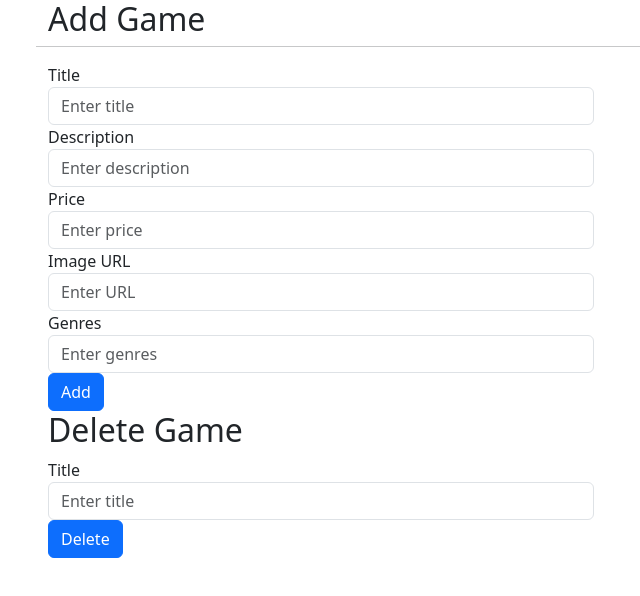
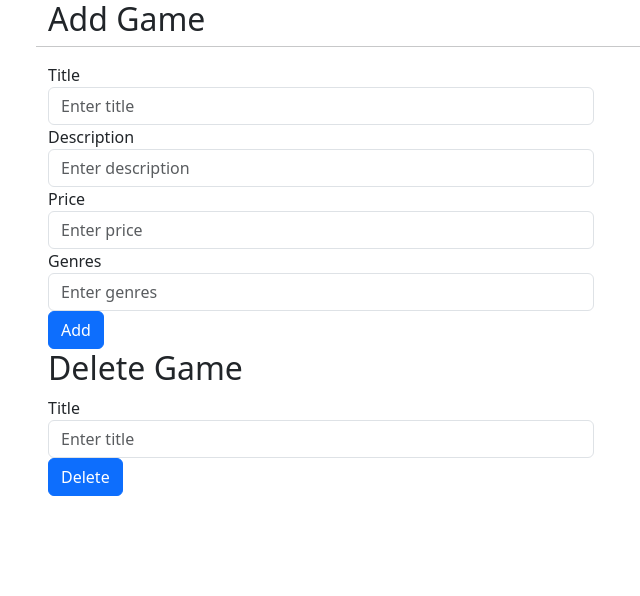
Before and after one commit to kurut08/Para, a React (Create React App) app in the folder para-front/: page /edit in a window 1280 px wide. Shown: the top 596 px of the page, without its empty margins (34-674 px from the left). Built offline with nearby package versions, Linux system fonts and the light colour scheme.

Commit message:
Fixed my branches

```diff
--- a/para-front/src/compontents/Edit.jsx
+++ b/para-front/src/compontents/Edit.jsx
@@ -6,7 +6,6 @@ function Edit(){
     const [title, setTitle] = useState("");
     const [description, setDescription] = useState("");
     const [price, setPrice] = useState("");
-    const [imageUrl, setImageUrl] = useState("");
     const [genres, setGenres] = useState("");
 
     async function addGame(event) {
@@ -16,7 +15,6 @@ function Edit(){
                 title: title,
                 description: description,
                 price: price,
-                imageUrl: imageUrl,
                 genres: genres
             }).then((res) =>
             {
@@ -35,7 +33,7 @@ function Edit(){
     async function delGame(event) {
         event.preventDefault();
         try {
-            await axios.post("http://localhost:8080/auth/delgame", {
+            await axios.post("http://localhost:8080/auth/admin/delgame", {
                 title: title,
             }).then((res) =>
             {
@@ -88,15 +86,6 @@ function Edit(){
                                 />
                             </div>
                             <div className="form-group">
-                                <label>Image URL</label>
-                                <input type="url" className="form-control" id="imageUrl" placeholder="Enter URL"
-                                       value={imageUrl}
-                                       onChange={(event) => {
-                                           setImageUrl(event.target.value);
-                                       }}
-                                />
-                            </div>
-                            <div className="form-group">
                                 <label>Genres</label>
                                 <input type="text" className="form-control" id="genres" placeholder="Enter genres"
                                        value={genres}
```
